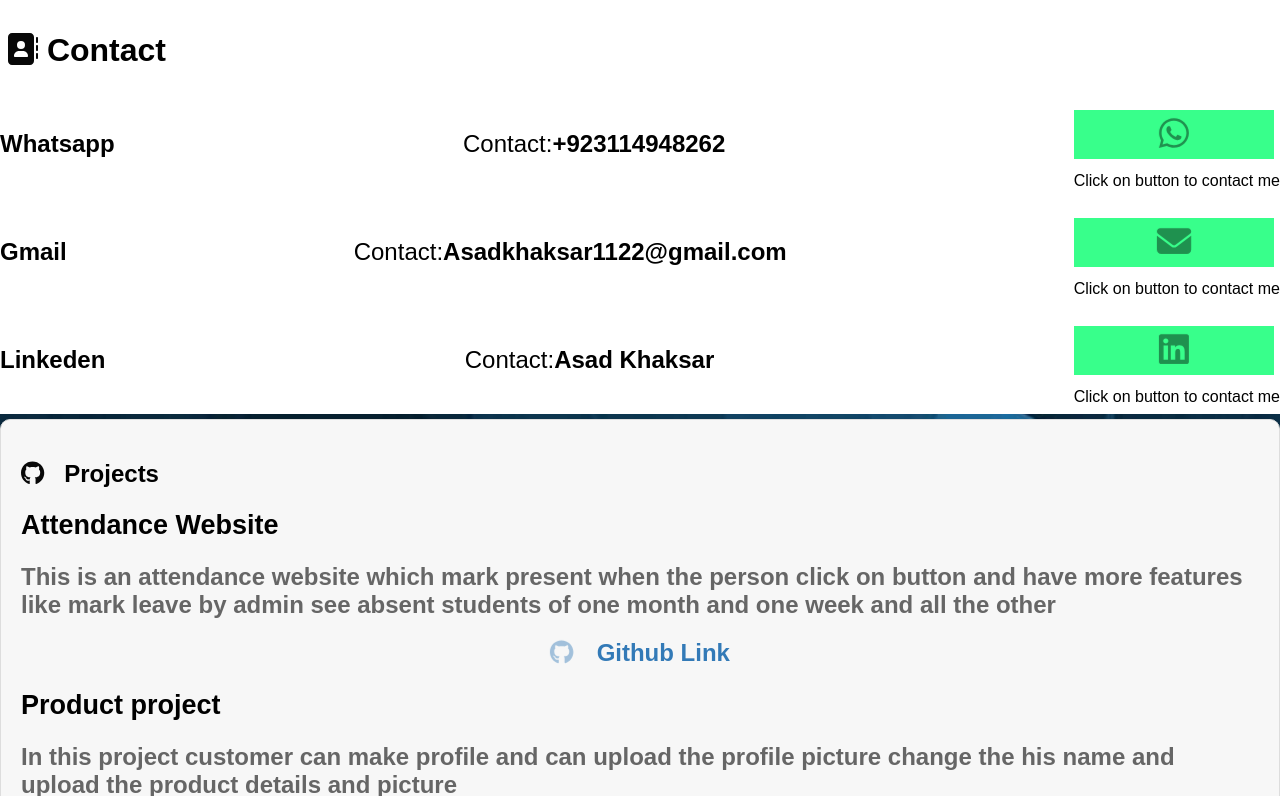
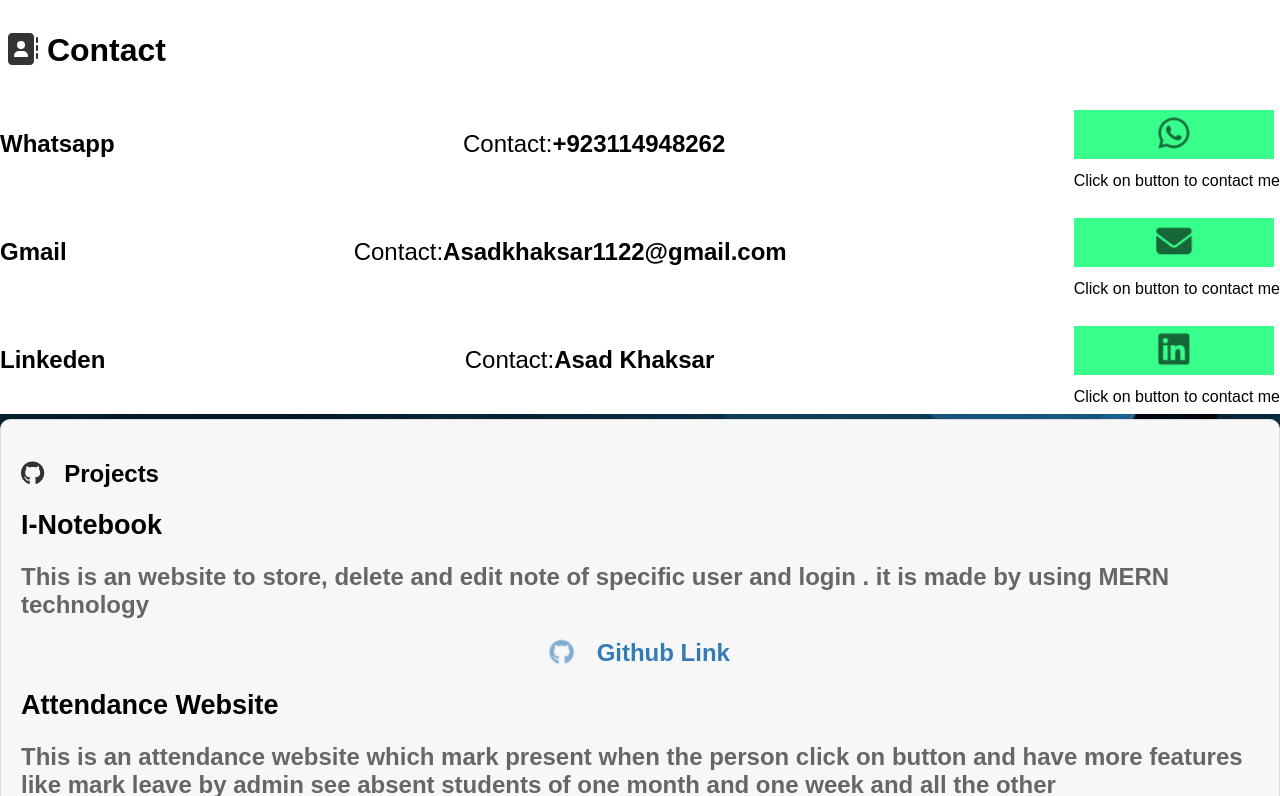
Before and after one commit to asadkhaksar1122/Asad-Khan, a React (Create React App) app: page / in a window 1280 px wide. Shown: the part 2004-2800 px from the top of the page. Built offline with nearby package versions, Linux system fonts and the light colour scheme.

Commit message:
one project added

```diff
--- a/src/project.jsx
+++ b/src/project.jsx
@@ -23,6 +23,12 @@ function Oneproject(props) {
 }
 export default function Project() {
   let projects = [
+    {
+      name: "I-Notebook",
+      description:
+        "This is an website to store, delete and edit note of specific user and login . it is made by using MERN technology ",
+      githubLink: "https://github.com/asadkhaksar1122/I-notebook",
+    },
     {
       name: "Attendance Website",
       description:
```
